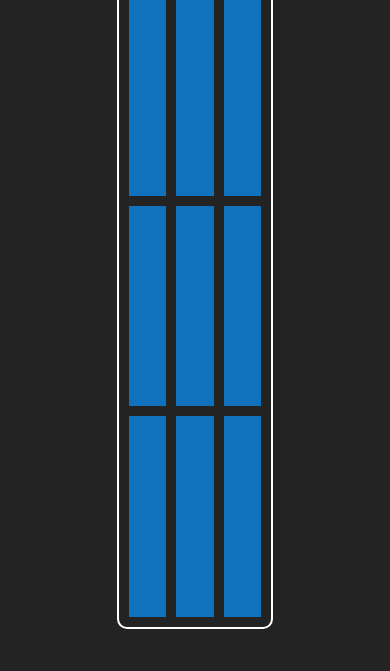
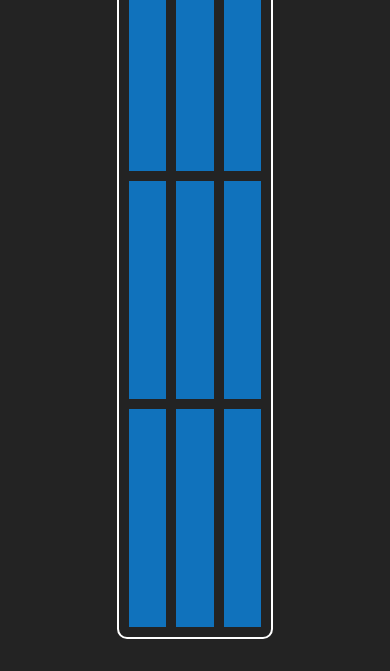
Before and after one commit to Mohand-Hatem/Js-Tasks, a plain HTML site: page XOGame/index.html in a window 390 px wide. Shown: the part 173-844 px from the top of the page. Drawn offline with Linux system fonts and the light colour scheme.

Commit message:
Update style.css

```diff
--- a/XOGame/css/style.css
+++ b/XOGame/css/style.css
@@ -95,3 +95,9 @@ h2 {
 .active {
   background-color: #000 !important;
 }
+
+@media (max-width: 992px) {
+  body {
+    height: auto;
+  }
+}
```
